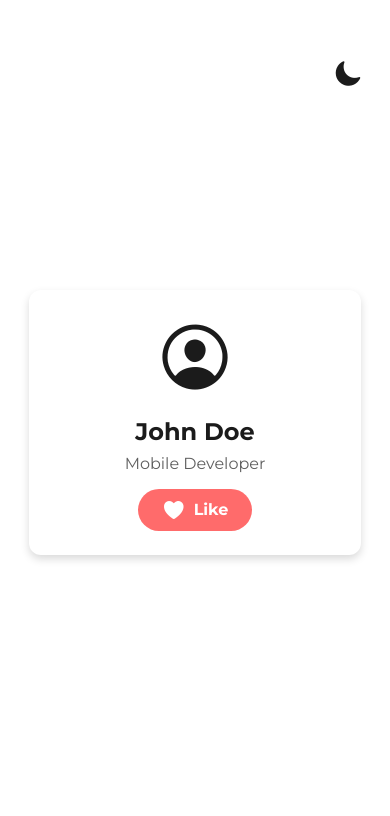
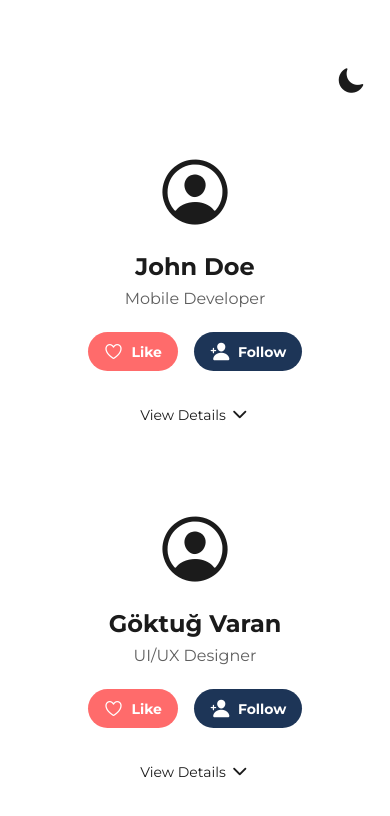
Before and after one commit to goktu9/ProfileCardApp, a React Native app: screen / in a window 390 px wide. Shown: the top 816 px of the page. Built offline with nearby package versions, Linux system fonts and the light colour scheme.

Commit message:
feat: add bonus challenges (multiple cards, interactive buttons, animations)

```diff
--- a/screens/ProfileScreen.js
+++ b/screens/ProfileScreen.js
@@ -1,16 +1,170 @@
-import {View, Text, StyleSheet, Pressable, useWindowDimensions} from 'react-native'; // +++ Import useWindowDimensions hook.
-import {useState } from 'react';
-import {Ionicons } from '@expo/vector-icons';
+import {View, Text, StyleSheet, Pressable, useWindowDimensions, LayoutAnimation, Platform, UIManager, FlatList} from 'react-native';
+import {useState} from 'react';
+import {Ionicons} from '@expo/vector-icons';
 import {COLORS, SPACING, RADII, FONTS} from '../theme';
+
+// +++ Enable LayoutAnimation for Android.
+if (Platform.OS === 'android' && UIManager.setLayoutAnimationEnabledExperimental) {
+  UIManager.setLayoutAnimationEnabledExperimental(true);
+}
+
+// +++ Bonus 5: Dummy Data for Multiple Profiles.
+const PROFILES = [
+  {
+    id: '1',
+    name: 'John Doe',
+    role: 'Mobile Developer',
+    location: 'London, UK',
+    bio: 'Passionate about React Native and building awesome mobile apps.'
+  },
+  {
+    id: '2',
+    name: 'Göktuğ Varan',
+    role: 'UI/UX Designer',
+    location: 'Istanbul, Turkiye',
+    bio: 'Designing intuitive and beautiful user interfaces for mobile.'
+  },
+  {
+    id: '3',
+    name: 'Taha Yılmaz',
+    role: 'Backend Engineer',
+    location: 'Rize, Turkiye',
+    bio: 'Node.js enthusiast.'
+  },
+];
+
+// +++ Reusable Profile Card Component.
+const ProfileCard = ({data, currentTheme, isLargeScreen}) => {
+  const [isFollowing, setIsFollowing] = useState(false);
+  const [expanded, setExpanded] = useState(false);
+  const [liked, setLiked] = useState(false);
+
+  // +++ Toggle Expand Animation.
+  const toggleExpand = () => {
+    LayoutAnimation.configureNext(LayoutAnimation.Presets.easeInEaseOut);
+    setExpanded(!expanded);
+  };
+
+  // +++ Handle Like Logic with Logs.
+  const handleLike = () => {
+    const newState = !liked;
+    setLiked(newState);
+    if (newState) {
+      console.log(`User liked ${data.name}`);
+    } else {
+      console.log(`User unliked ${data.name}`);
+    }
+  };
+
+  // +++ Handle Follow Logic with Logs.
+  const handleFollow = () => {
+    const newState = !isFollowing;
+    setIsFollowing(newState);
+    if (newState) {
+      console.log(`User followed ${data.name}`);
+    } else {
+      console.log(`User unfollowed ${data.name}`);
+    }
+  };
+
+  return (
+    // +++ Outer Container for Shadow only.
+    <View style={[
+      styles.cardShadowContainer,
+      {
+        width: isLargeScreen ? '60%' : '90%',
+        shadowColor: currentTheme.cardShadow,
+      }
+    ]}>
+      {/* +++ Inner Container for Content. */}
+      <View style={[
+        styles.cardContent,
+        {
+          backgroundColor: currentTheme.card,
+          padding: isLargeScreen ? SPACING.xl : SPACING.lg,
+        }
+      ]}>
+
+        <Ionicons
+          name="person-circle-outline"
+          size={isLargeScreen ? 100 : 80}
+          color={currentTheme.text}
+        />
+
+        <Text style={[styles.name, { color: currentTheme.text }]}>
+          {data.name}
+        </Text>
+
+        <Text style={[styles.role, { color: currentTheme.text }]}>
+          {data.role}
+        </Text>
+
+        {/* +++ Buttons Row. */}
+        <View style={styles.buttonRow}>
+          <Pressable
+            style={({ pressed }) => [
+              styles.actionButton,
+              { backgroundColor: (pressed || liked) ? '#e63946' : '#ff6b6b' }
+            ]}
+            onPress={handleLike}
+          >
+            <Ionicons name={liked ? "heart" : "heart-outline"} size={20} color="#fff" />
+            <Text style={styles.btnText}>{liked ? 'Liked' : 'Like'}</Text>
+          </Pressable>
+
+          <Pressable
+            style={({ pressed }) => [
+              styles.actionButton,
+              { backgroundColor: isFollowing ? '#457b9d' : '#1d3557', marginLeft: SPACING.md }
+            ]}
+            onPress={handleFollow}
+          >
+            <Ionicons name={isFollowing ? "checkmark" : "person-add"} size={20} color="#fff" />
+            <Text style={styles.btnText}>
+              {isFollowing ? 'Following' : 'Follow'}
+            </Text>
+          </Pressable>
+        </View>
+
+        {/* +++ Expand Trigger. */}
+        <Pressable onPress={toggleExpand} style={styles.expandButton}>
+           <Text style={[styles.expandText, {color: currentTheme.text}]}>
+             {expanded ? 'Hide Details' : 'View Details'}
+           </Text>
+           <Ionicons
+             name={expanded ? "chevron-up" : "chevron-down"}
+             size={20}
+             color={currentTheme.text}
+           />
+        </Pressable>
+
+        {/* +++ Extra Info Area. */}
+        {expanded && (
+          <View style={styles.detailsContainer}>
+            <View style={styles.detailRow}>
+              <Ionicons name="location-outline" size={20} color={currentTheme.text} />
+              <Text style={[styles.detailText, { color: currentTheme.text }]}>
+                {data.location}
+              </Text>
+            </View>
+            <View style={styles.detailRow}>
+              <Ionicons name="information-circle-outline" size={20} color={currentTheme.text} />
+              <Text style={[styles.detailText, { color: currentTheme.text }]}>
+                {data.bio}
+              </Text>
+            </View>
+          </View>
+        )}
+      </View>
+    </View>
+  );
+};
 
 export default function ProfileScreen() {
   const [theme, setTheme] = useState('light');
   const currentTheme = COLORS[theme];
 
-  // +++ Get current window width dynamically.
-  const { width } = useWindowDimensions();
-
-  // +++ Define breakpoint for large screens.
+  const {width} = useWindowDimensions();
   const isLargeScreen = width > 500;
 
   const toggleTheme = () => {
@@ -19,54 +173,31 @@ export default function ProfileScreen() {
 
   return (
     <View style={[styles.container, {backgroundColor: currentTheme.bg}]}>
-      <Pressable
-        onPress={toggleTheme}
-        style={styles.themeToggle}
-      >
+
+      {/* +++ Header area for Theme Toggle. */}
+      <View style={styles.headerContainer}>
+         <Pressable onPress={toggleTheme} style={styles.themeToggle}>
           <Ionicons
             name={theme === 'light' ? 'moon' : 'sunny'}
             size={28}
             color={currentTheme.text}
           />
         </Pressable>
+      </View>
 
-      <View style={[
-        styles.card,
-        {
-          backgroundColor: currentTheme.card,
-          // +++ Adjust width based on screen size.
-          width: isLargeScreen ? '60%' : '85%',
-          // +++ Adjust padding based on screen size.
-          padding: isLargeScreen ? SPACING.xl : SPACING.lg,
-        }
-      ]}>
-        <Ionicons
-          name="person-circle-outline"
-          // +++ Adjust icon size based on screen size.
-          size={isLargeScreen ? 100 : 80}
-          color={currentTheme.text}
+      <FlatList
+        data={PROFILES}
+        keyExtractor={(item) => item.id}
+        renderItem={({ item }) => (
+          <ProfileCard
+            data={item}
+            currentTheme={currentTheme}
+            isLargeScreen={isLargeScreen}
           />
-
-        <Text style={[styles.name, {color: currentTheme.text}]}>
-          John Doe
-        </Text>
-
-        <Text style={[styles.role, {color: currentTheme.text}]}>
-          Mobile Developer
-        </Text>
-
-        <Pressable
-          style={({pressed}) => [
-            styles.likeButton,
-            { backgroundColor: pressed ? '#e63946' : '#ff6b6b' }
-          ]}
-          onPress={() => console.log('Profile Liked!')}
-        >
-          <Ionicons name="heart" size={24} color="#fff" />
-          <Text style={styles.likeText}>Like</Text>
-        </Pressable>
-
-      </View>
+        )}
+        contentContainerStyle={styles.listContent}
+        showsVerticalScrollIndicator={false}
+      />
     </View>
   );
 }
@@ -74,50 +205,96 @@ export default function ProfileScreen() {
 const styles = StyleSheet.create({
   container: {
     flex: 1,
+  },
+  // +++ Header Style (Updated for Status Bar).
+  headerContainer: {
+    width: '100%',
+    // +++ Added padding top to push icon down from status bar.
+    paddingTop: 60,
+    paddingBottom: 15,
     justifyContent: 'center',
-    alignItems: 'center',
+    alignItems: 'flex-end',
+    paddingRight: 20,
+    zIndex: 1,
   },
   themeToggle: {
-    position: 'absolute',
-    top: 50,
-    right: 20,
-    padding: SPACING.sm,
+    // +++ Optional: extra touch area padding.
+    padding: 5,
   },
-  card: {
-    // +++ Removed fixed width and padding from here (moved to inline styles).
-    borderRadius: RADII.md,
-    alignItems: 'center',
-    // iOS shadow
-    shadowColor: '#000',
+  listContent: {
+    paddingBottom: SPACING.xl,
+    paddingTop: SPACING.sm,
+  },
+  cardShadowContainer: {
+    alignSelf: 'center',
+    marginBottom: SPACING.lg,
     shadowOpacity: 0.15,
     shadowRadius: 8,
     shadowOffset: { width: 0, height: 4 },
-    // Android shadow
     elevation: 6,
+    backgroundColor: 'transparent',
+  },
+  cardContent: {
+    borderRadius: RADII.md,
+    alignItems: 'center',
+    overflow: 'hidden',
+    width: '100%',
   },
   name: {
     fontFamily: FONTS.bold,
     fontSize: 24,
     marginTop: SPACING.md,
+    textAlign: 'center',
   },
   role: {
     fontFamily: FONTS.regular,
     fontSize: 16,
     marginTop: SPACING.sm,
     opacity: 0.7,
+    textAlign: 'center',
   },
-  likeButton: {
+  buttonRow: {
+    flexDirection: 'row',
+    marginTop: SPACING.lg,
+  },
+  actionButton: {
     flexDirection: 'row',
     alignItems: 'center',
     paddingVertical: SPACING.sm,
-    paddingHorizontal: SPACING.lg,
+    paddingHorizontal: SPACING.md,
     borderRadius: 50,
-    marginTop: SPACING.md,
   },
-  likeText: {
+  btnText: {
     color: '#fff',
     fontFamily: FONTS.bold,
-    fontSize: 16,
+    fontSize: 14,
     marginLeft: SPACING.sm,
   },
+  expandButton: {
+    flexDirection: 'row',
+    alignItems: 'center',
+    marginTop: SPACING.lg,
+    padding: SPACING.sm,
+  },
+  expandText: {
+    fontFamily: FONTS.regular,
+    marginRight: 4,
+  },
+  detailsContainer: {
+    marginTop: SPACING.md,
+    width: '100%',
+    paddingTop: SPACING.md,
+    borderTopWidth: 1,
+    borderTopColor: '#ccc',
+  },
+  detailRow: {
+    flexDirection: 'row',
+    alignItems: 'center',
+    marginBottom: SPACING.sm,
+  },
+  detailText: {
+    fontFamily: FONTS.regular,
+    marginLeft: SPACING.sm,
+    flex: 1,
+  }
 });
```
Lines whose indentation alone changed are shown as unchanged.
